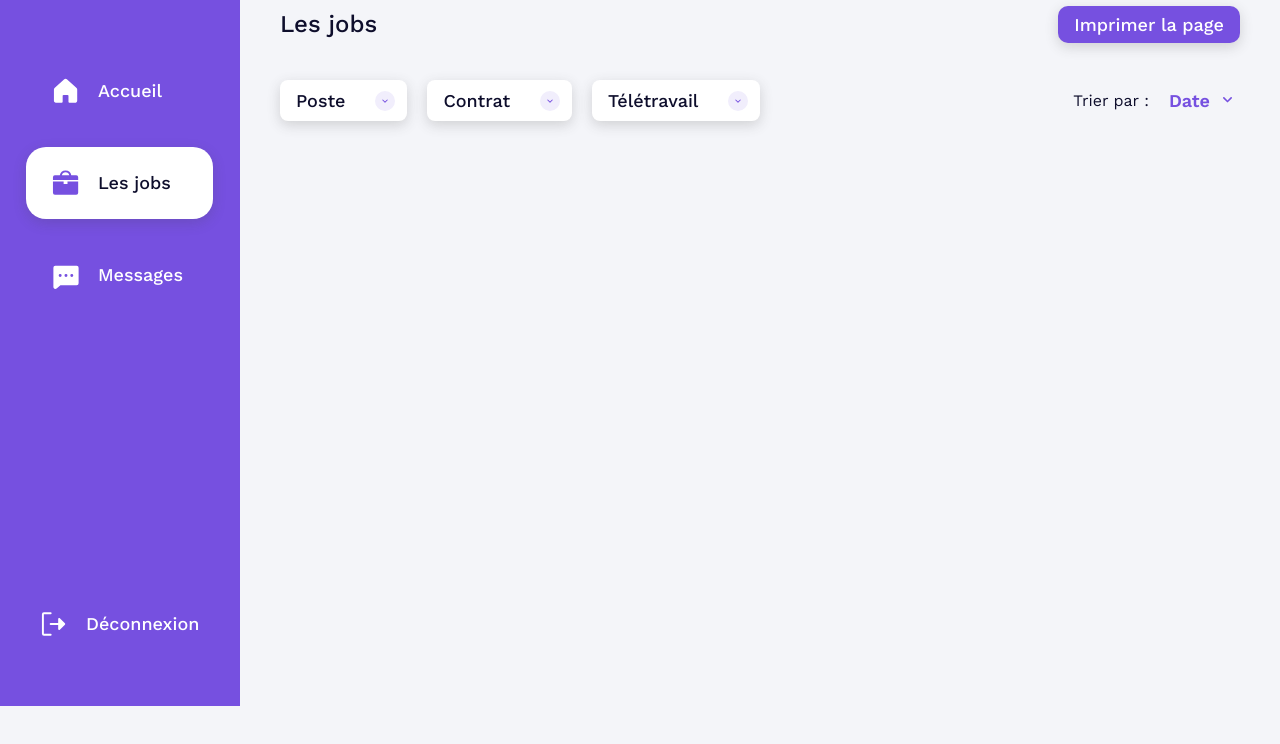
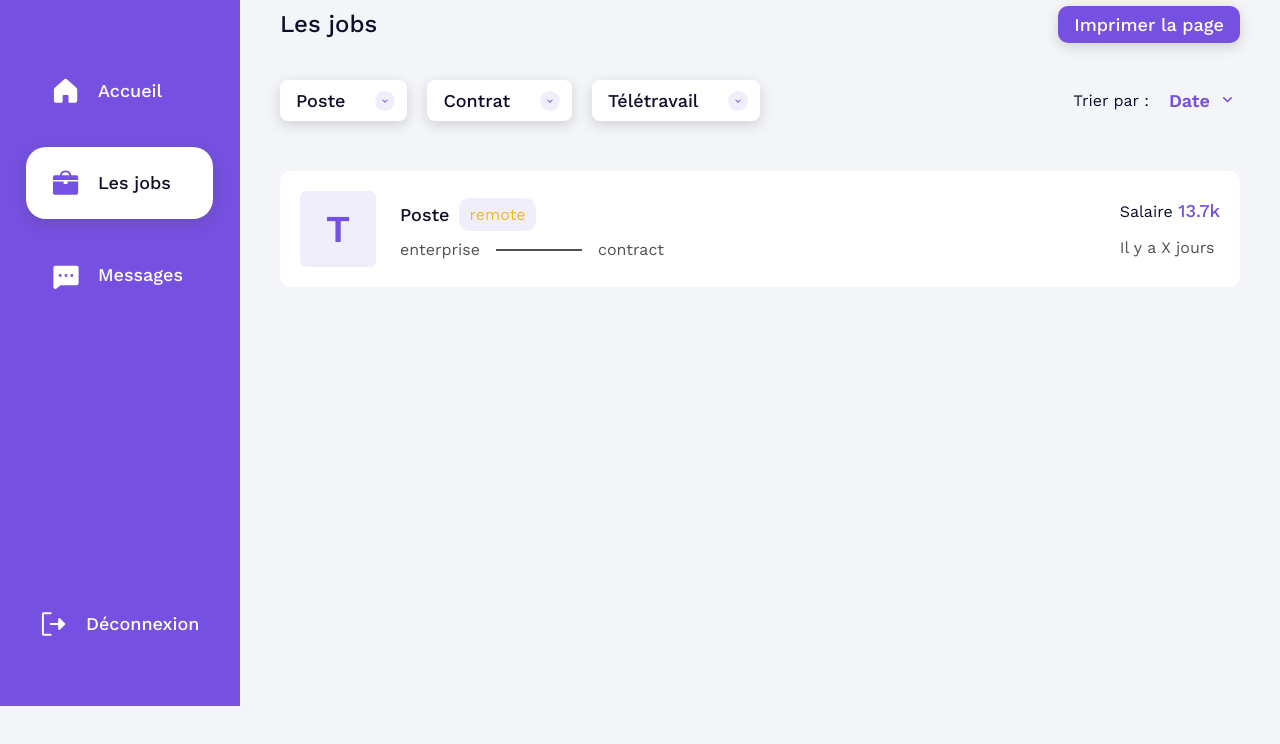
Before and after one commit to EmilieSchott/JobTalk, a plain HTML site: page jobs.html in a window 1280 px wide. Shown: the part 94-838 px from the top of the page. Drawn offline with nearby package versions, Linux system fonts and the light colour scheme.

Commit message:
jobs article generation preparation

```diff
--- a/CSS/style.css
+++ b/CSS/style.css
@@ -19,6 +19,15 @@ h2 {
     font-weight: 500;
     font-size:24px;
     line-height:28.15px;
+}
+
+h3 {
+    color: #0E0E2C;
+    font-weight: 500;
+    font-size: 18px;
+    line-height: 21px;
+    padding-right: 10px;
+    margin: 0px;
 }
 
 #sidebar {
@@ -295,3 +304,105 @@ a svg {
 #jobs-section {
     padding-top: 15px;
 }
+
+.job-article {
+    display: flex;
+    flex-direction: row;
+    justify-content: space-between;
+    margin-bottom: 20px;
+    align-items: center;
+    padding-left: 20px;
+    height: 116px;
+    background: #FFFFFF;
+    border-radius: 10px;
+}
+
+.left-job-article-part {
+    display: flex;
+    flex-direction: row;
+    align-items: center;
+}
+
+.square {
+    width: 76px;
+    height: 76px;
+    background: #F1EEFC;
+    border-radius: 6px;
+    margin-right: 24px;
+    display: flex;
+    align-items: center;
+    justify-content: center;
+}
+
+.letter {
+    font-family: "Work Sans";
+    font-weight: 600;
+    font-size: 38px;
+    line-height: 45px;
+    color: #7650E0;
+}
+
+.first-line-left {
+    display: flex;
+    flex-direction: row;
+    align-items: center;
+    margin-bottom: 8px;
+    height: 33px;
+}
+
+.remote-box{
+    padding: 7px 10px;
+    background: #F1EEFC;
+    border-radius: 10px;
+    font-weight: 400;
+    font-size: 16px;
+    line-height: 19px;
+}
+
+.partial {
+    color:#7650E0;
+}
+
+.total {
+    color:#0074FF;
+}
+
+.ad-hoc {
+    color: #F0BA1C;
+}
+
+.second-line-left {
+    display: flex;
+    flex-direction: row;
+    align-items: center;
+    height: 21px;
+}
+
+.space {
+    width: 84px;
+    height: 0px;
+    margin-left: 16px;
+    margin-right:16px;
+    border: 1px solid #505053;
+}
+
+.right-job-article-part {
+    margin-top: 30px;
+    margin-right: 20px;
+    margin-bottom: 30px;
+}
+
+.first-line-right {
+    margin-bottom: 14px;
+}
+
+.pay-field {
+    color: #0E0E2C;
+}
+
+.pay-number{
+    font-weight: 500;
+    font-size: 18px;
+    line-height: 21px;
+    color: #7650E0;
+}
--- a/jobs.html
+++ b/jobs.html
@@ -133,12 +133,46 @@
                 <article id="selected-options"></article>
             </section>
             <section id="jobs-section">
+                <article class="job-article">
+                    <div class="left-job-article-part">
+                        <div class="square">
+                            <span class="letter">T</span>
+                        </div>
+                        <div class="left-datas">
+                            <div class="first-line-left">
+                                <h3>Poste</h3>
+                                <span class="remote-box partial ad-hoc total">remote</span>
+                            </div>
+                            <div class="second-line-left">
+                                <span>enterprise</span>
+                                <div class="space"></div>
+                                <span>contract</span>
+                            </div>
+                        </div>
+                    </div>
+                    <div class="right-job-article-part">
+                        <div class="first-line-right">
+                            <span class="pay-field">Salaire</span>
+                            <span class="pay-number">13.7k</span>
+                        </div>
+                        <div class="second-line-right">
+                            <span>Il y a </span> <span>X</span> <span> jours</span>
+                        </div>
+                    </div>
+
+<!--
+                    <div class="job-datas">
+                        <div class="main-datas">
+
+
+                        </div>
+                        <div class="other-datas">
+
+
+                        </div>
+                    </div>-->
+                </article>
             </section>
         </div>
-
-
-
-        </section>
-
     </body>
 </html>
```
Also changed, not shown: JS/content.js (added).
